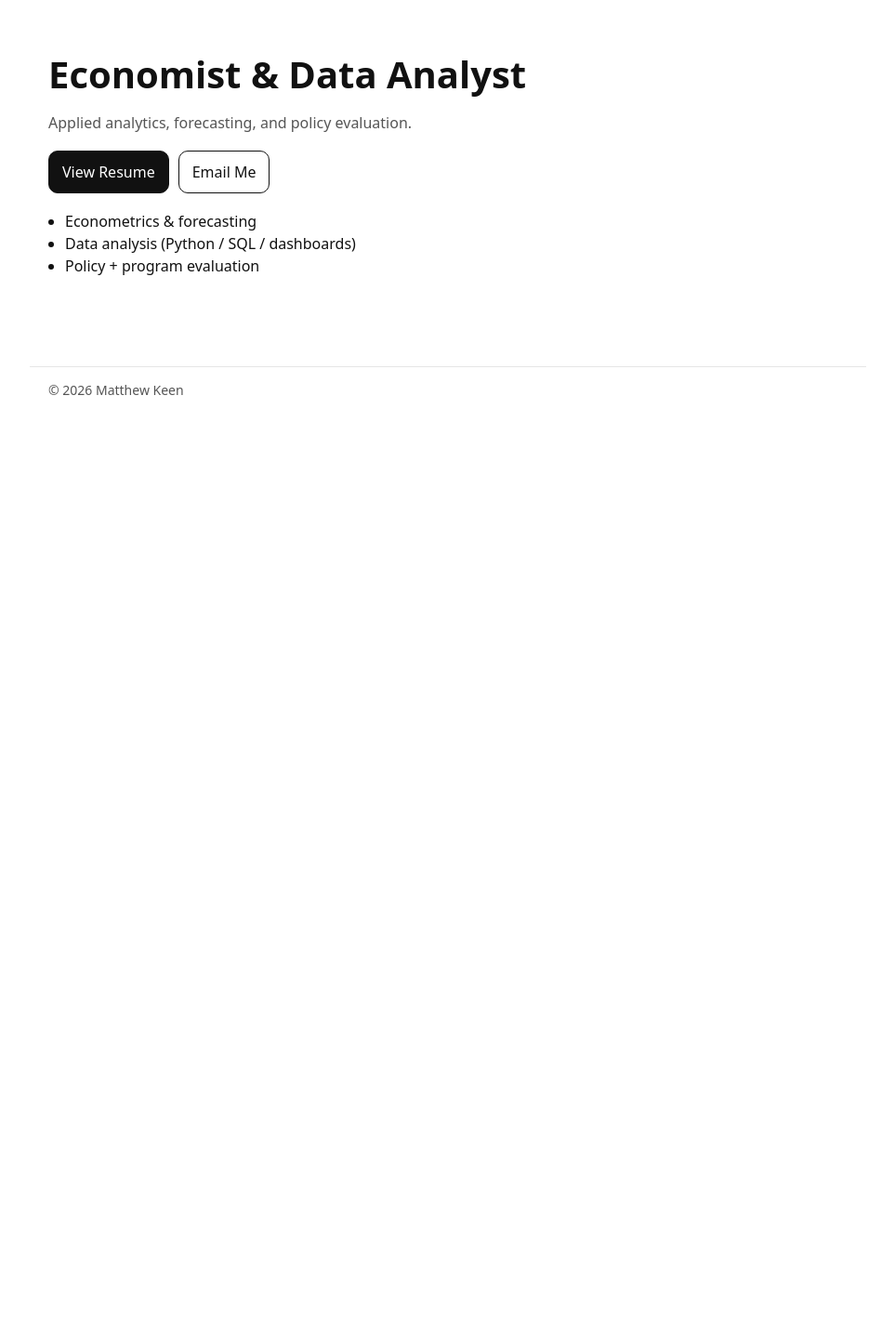
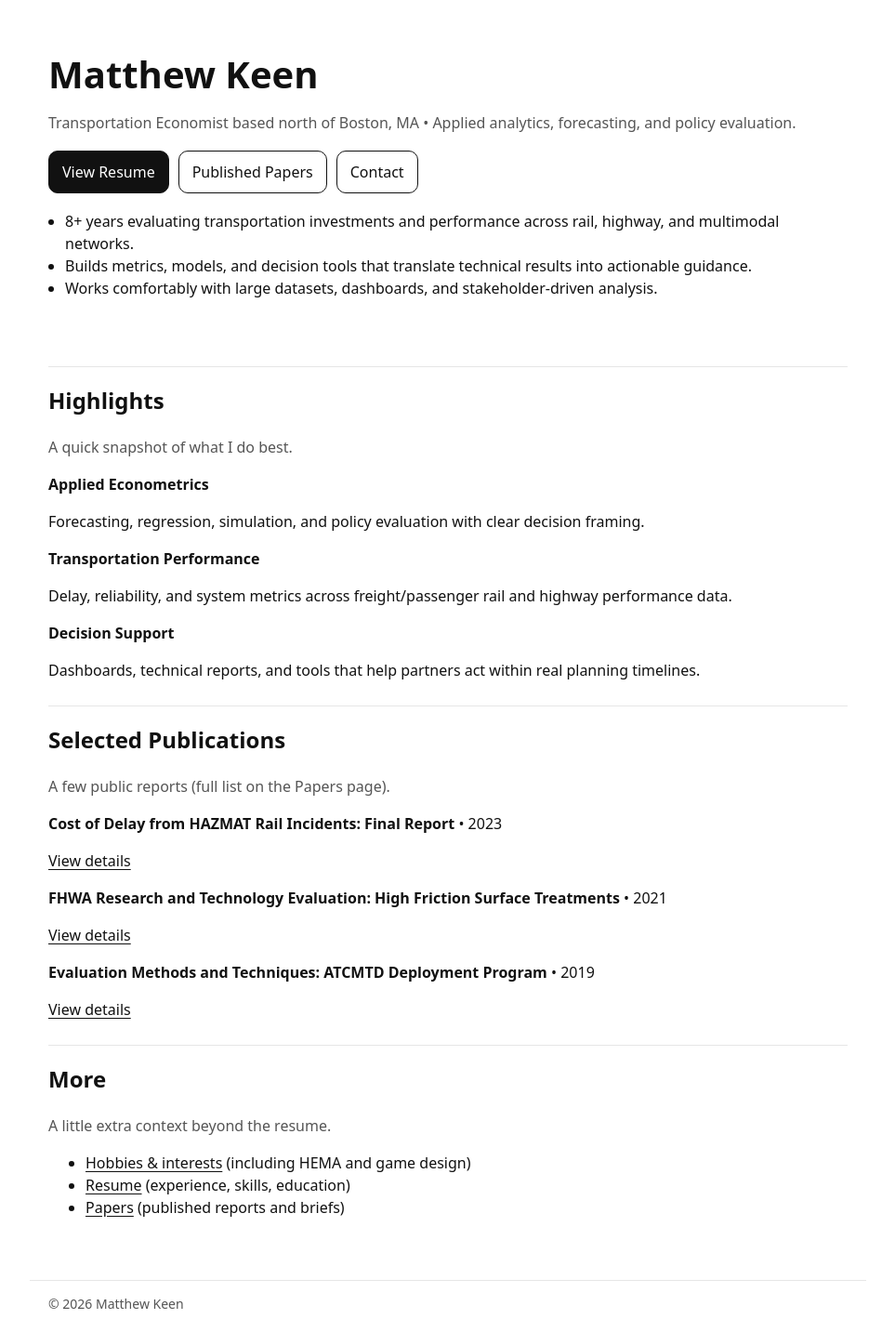
Before and after one commit to mlkeen/mattkeen, a Flask app: page / in a window 1280 px wide. Shown: the part 65-1498 px from the top of the page at 93% size, without its empty margins (158-1121 px from the left). Before the commit the page ends 490 px from the top, so only its background shows below. Run offline with Flask 3, Linux system fonts and the light colour scheme.

Commit message:
Adding real email address, updating index page

```diff
--- a/templates/base.html
+++ b/templates/base.html
@@ -42,6 +42,11 @@
     "name": "Matthew Keen",
     "url": "{{ site_url }}",
     "jobTitle": "Transportation Economist",
+    "homeLocation": {
+      "@type": "Place",
+      "name": "Greater Boston Area, MA"
+    },
+
     "sameAs": [
       "https://www.linkedin.com/in/matthewlkeen/",
       "https://github.com/mlkeen"
@@ -60,7 +65,7 @@
       <a href="/resume">Resume</a>
       <a href="/papers">Papers</a>
       <a href="/hobbies">Hobbies</a>
-      <a href="mailto:placeholder@gmail.com">Contact</a>
+      <a href="mailto:mattkeen986@gmail.com">Contact</a>
     </nav>
   </header>
 
--- a/templates/hobbies.html
+++ b/templates/hobbies.html
@@ -20,7 +20,7 @@
     I practice Historical European Martial Arts, focusing on historically
     documented fencing and combat systems drawn from medieval and early
     modern sources. Training emphasizes technical interpretation of
-    historical manuals, timing and measure, and structured sparring.
+    historical manuals, timing and measure, and sparring.
   </p>
 
   <h2>Writing & Research</h2>
@@ -39,8 +39,7 @@
 
   <h2>Outdoors</h2>
   <p>
-    When I’m not at a desk, I enjoy hiking and exploring regional trails,
-    especially in New England.
+    When I’m not at a desk, I enjoy hiking and exploring trails.
   </p>
 </section>
 {% endblock %}
--- a/templates/index.html
+++ b/templates/index.html
@@ -1,22 +1,88 @@
 {% extends "base.html" %}
-{% block title %}Matthew Keen{% endblock %}
+{% block title %}Matthew Keen | Transportation Economist{% endblock %}
+
+{% block meta_description %}
+Matthew Keen is a transportation economist based north of Boston, MA, specializing in applied analytics, forecasting, benefit-cost analysis, and decision support across rail, highway, and multimodal systems.
+{% endblock %}
 
 {% block content %}
 <section class="hero">
-  <h1>Economist & Data Analyst</h1>
+  <h1>Matthew Keen</h1>
   <p class="sub">
-    Applied analytics, forecasting, and policy evaluation.
+    Transportation Economist based north of Boston, MA • Applied analytics, forecasting, and policy evaluation.
   </p>
 
   <div class="cta">
     <a class="btn" href="/resume">View Resume</a>
-    <a class="btn secondary" href="mailto:placeholder@gmail.com">Email Me</a>
+    <a class="btn secondary" href="/papers">Published Papers</a>
+    <a class="btn secondary" href="mailto:mattkeen986@gmail.com">Contact</a>
   </div>
 
   <ul class="bullets">
-    <li>Econometrics & forecasting</li>
-    <li>Data analysis (Python / SQL / dashboards)</li>
-    <li>Policy + program evaluation</li>
+    <li>8+ years evaluating transportation investments and performance across rail, highway, and multimodal networks.</li>
+    <li>Builds metrics, models, and decision tools that translate technical results into actionable guidance.</li>
+    <li>Works comfortably with large datasets, dashboards, and stakeholder-driven analysis.</li>
+  </ul>
+</section>
+
+<section>
+  <h2>Highlights</h2>
+  <p class="sub">A quick snapshot of what I do best.</p>
+
+  <div class="grid">
+    <div class="card">
+      <strong>Applied Econometrics</strong>
+      <p class="muted">Forecasting, regression, simulation, and policy evaluation with clear decision framing.</p>
+    </div>
+
+    <div class="card">
+      <strong>Transportation Performance</strong>
+      <p class="muted">Delay, reliability, and system metrics across freight/passenger rail and highway performance data.</p>
+    </div>
+
+    <div class="card">
+      <strong>Decision Support</strong>
+      <p class="muted">Dashboards, technical reports, and tools that help partners act within real planning timelines.</p>
+    </div>
+  </div>
+</section>
+
+<section>
+  <h2>Selected Publications</h2>
+  <p class="sub">A few public reports (full list on the Papers page).</p>
+
+  <div class="item">
+    <div class="item-head">
+      <strong>Cost of Delay from HAZMAT Rail Incidents: Final Report</strong>
+      <span class="muted"> • 2023</span>
+    </div>
+    <p><a href="/papers">View details</a></p>
+  </div>
+
+  <div class="item">
+    <div class="item-head">
+      <strong>FHWA Research and Technology Evaluation: High Friction Surface Treatments</strong>
+      <span class="muted"> • 2021</span>
+    </div>
+    <p><a href="/papers">View details</a></p>
+  </div>
+
+  <div class="item">
+    <div class="item-head">
+      <strong>Evaluation Methods and Techniques: ATCMTD Deployment Program</strong>
+      <span class="muted"> • 2019</span>
+    </div>
+    <p><a href="/papers">View details</a></p>
+  </div>
+</section>
+
+<section>
+  <h2>More</h2>
+  <p class="sub">A little extra context beyond the resume.</p>
+  <ul>
+    <li><a href="/hobbies">Hobbies & interests</a> (including HEMA and game design)</li>
+    <li><a href="/resume">Resume</a> (experience, skills, education)</li>
+    <li><a href="/papers">Papers</a> (published reports and briefs)</li>
   </ul>
 </section>
 {% endblock %}
--- a/templates/resume.html
+++ b/templates/resume.html
@@ -10,7 +10,7 @@ Resume of Matthew Keen, transportation economist specializing in applied data an
 <section>
   <h1>Resume</h1>
   <p class="sub">
-    Transportation Economist • Data Analysis • Forecasting • Policy Evaluation
+    Transportation Economist • Data Analysis • Forecasting • Policy Evaluation • Greater Boston Area
   </p>
 
   <h2>Summary</h2>
```
Also changed, not shown: 1 other file.
